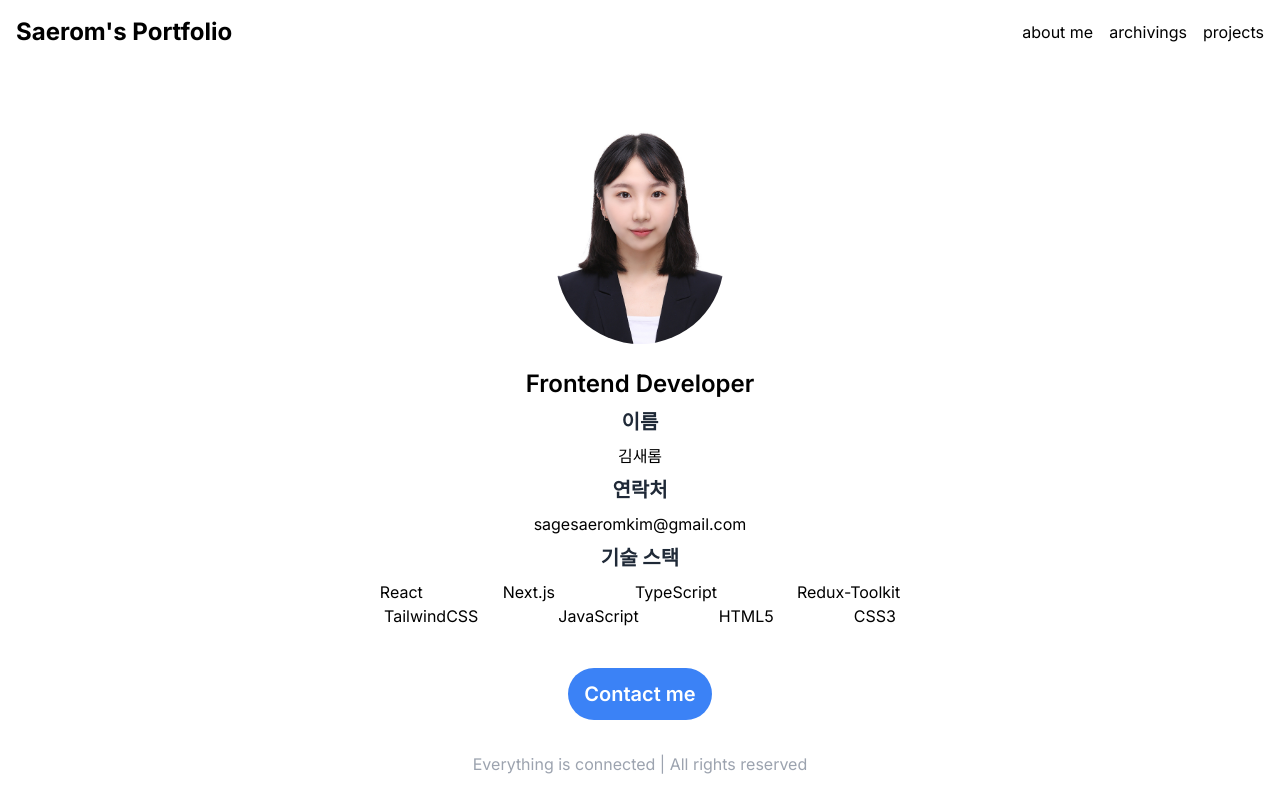
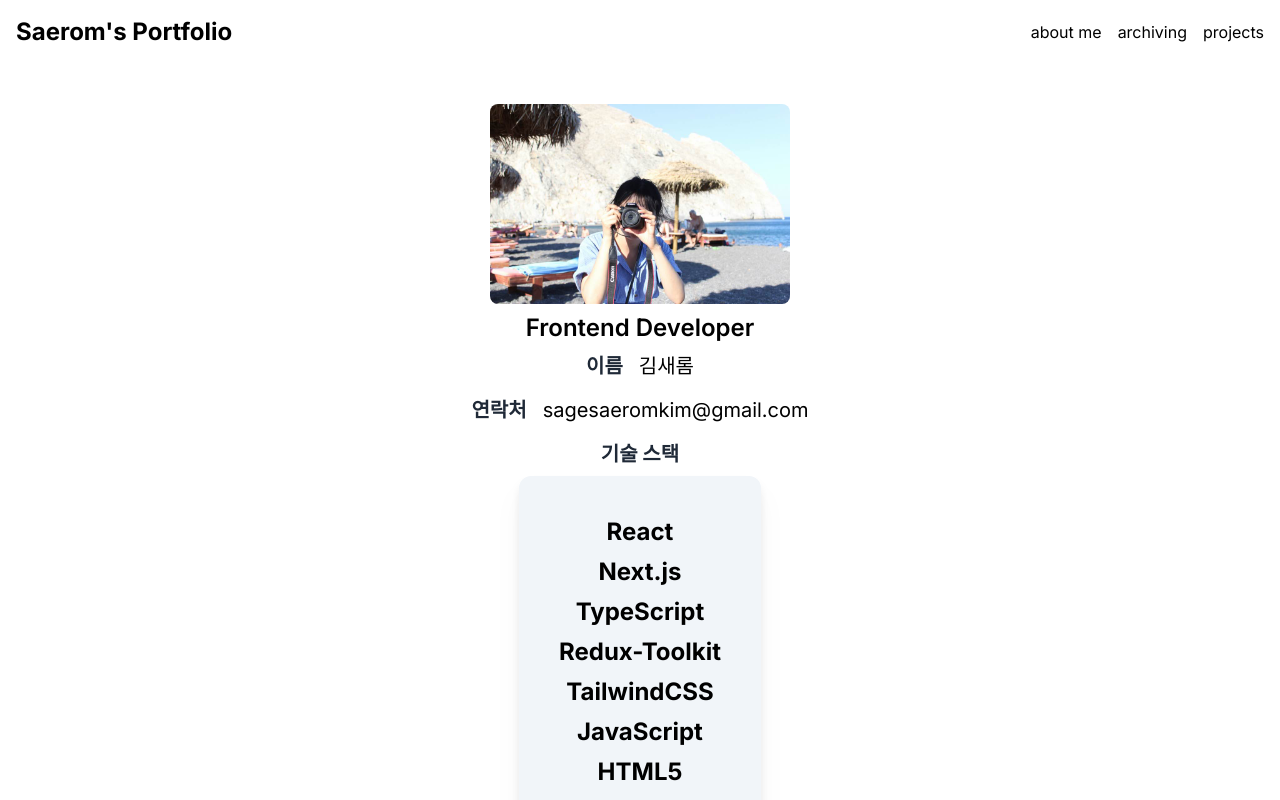
Before and after one commit to sagesrkim/blog, a Next.js app: page /about in a window 1280 px wide. Built offline with nearby package versions, Linux system fonts and the light colour scheme.

Commit message:
Design: 프로필 이미지 수정 및 디자인 변경

```diff
--- a/src/app/about/page.tsx
+++ b/src/app/about/page.tsx
@@ -1,34 +1,38 @@
 import Profile from "@/components/Profile";
 
-
 export default function AboutPage() {
-  const TITLE_CLASS = "text-xl font-bold text-gray-800 m-2";
+  const TITLE_CLASS = "text-xl font-bold text-gray-800 m-2 flex";
+  const INFO_CLASS = "m-2 text-xl";
+  const SPAN_CLASS = "text-2xl font-bold mb-2";
   return (
     <>
       <Profile />
-      <section className="text-center mx-20">
+      <section className="text-center mx-20 px-20 flex flex-col justify-center items-center">
+        <div className="flex">
           <h2 className={TITLE_CLASS}>이름</h2>
-        <p>김새롬 </p>
+          <p className={INFO_CLASS}>김새롬 </p>
+        </div>
+        <div className="flex">
           <h2 className={TITLE_CLASS}>연락처</h2>
           <a
             href="mailto:sagesaeromkim@gmail.com"
-          className="hover:text-blue-900 hover:underline"
+            className={`${INFO_CLASS} hover:text-blue-900 hover:underline`}
           >
             sagesaeromkim@gmail.com
           </a>
-        <p></p>
-        <h2 className={TITLE_CLASS}>기술 스택</h2>
-        <div className="flex flex-row flex-wrap justify-center items-center ">
-          <span className="mx-10">React</span>
-          <span className="mx-10">Next.js</span>
-          <span className="mx-10">TypeScript</span>
-          <span className="mx-10">Redux-Toolkit</span>
         </div>
-        <div className="flex flex-row flex-wrap justify-center items-center ">
-          <span className="mx-10">TailwindCSS</span>
-          <span className="mx-10">JavaScript</span>
-          <span className="mx-10">HTML5</span>
-          <span className="mx-10">CSS3</span>
+        <div className="flex flex-col">
+          <h2 className="text-xl font-bold text-gray-800 m-2">기술 스택</h2>
+          <div className=" flex flex-col bg-slate-100 p-10 rounded-xl drop-shadow-xl hover:translate-y-2 duration-300">
+            <span className={SPAN_CLASS}>React</span>
+            <span className={SPAN_CLASS}>Next.js</span>
+            <span className={SPAN_CLASS}>TypeScript</span>
+            <span className={SPAN_CLASS}>Redux-Toolkit</span>
+            <span className={SPAN_CLASS}>TailwindCSS</span>
+            <span className={SPAN_CLASS}>JavaScript</span>
+            <span className={SPAN_CLASS}>HTML5</span>
+            <span className={SPAN_CLASS}>CSS3</span>
+          </div>
         </div>
         <a href="mailto:sagesaeromkim@gmail.com">
           <button className="bg-blue-500 rounded-full px-4 py-3 mt-10 font-semibold text-xl text-white hover:bg-blue-600 hover:transition-all">
--- a/src/components/Header.tsx
+++ b/src/components/Header.tsx
@@ -8,7 +8,7 @@ export default function Header() {
       </Link>
       <nav className="flex gap-4">
         <Link href="about">about me</Link>
-        <Link href="archiving">archivings</Link>
+        <Link href="archiving">archiving</Link>
         <Link href="projects">projects</Link>
       </nav>
     </header>
--- a/src/components/Profile.tsx
+++ b/src/components/Profile.tsx
@@ -5,11 +5,11 @@ export default function Profile() {
   return (
     <section className="text-center mt-10">
       <Image
-        className="w-50 rounded-full mx-auto p-4"
+        className="rounded-lg mx-auto"
         src={profileImage}
         alt="profileImage"
-        height={200}
-        width={200}
+        height={300}
+        width={300}
         priority
       />
       <h3 className="text-2xl mt-2 font-semibold">Frontend Developer</h3>
```
Also changed, not shown: public/assets/profileImage.jpg. Lines whose indentation alone changed are shown as unchanged.
